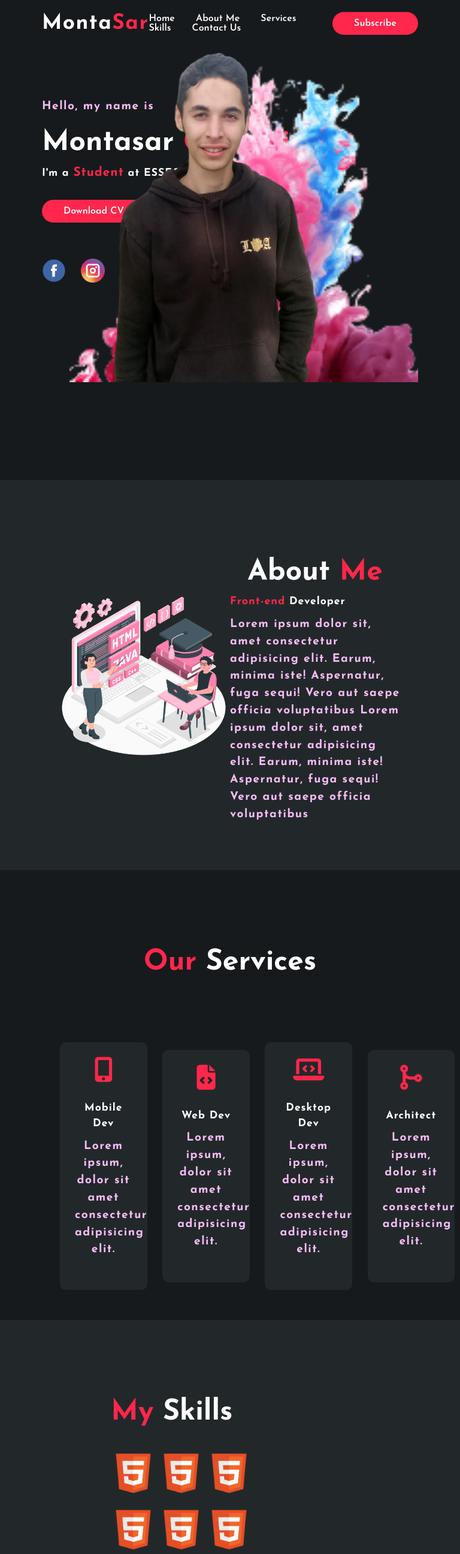
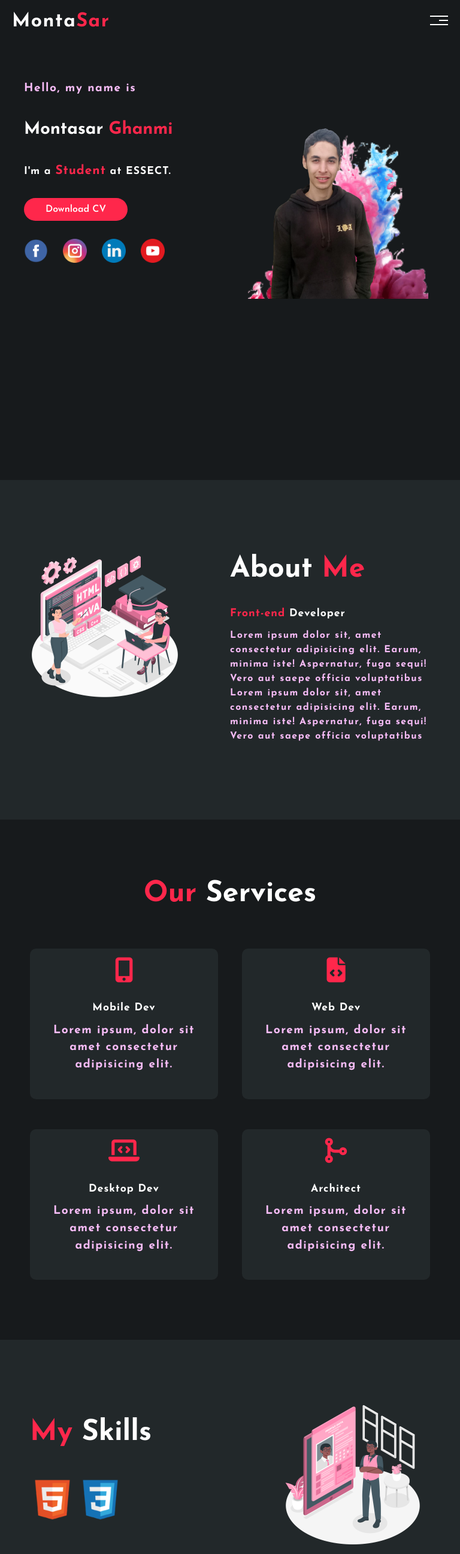
Before and after one commit to Montasar-Ghanmi/Design-2-Pinky-, a plain HTML site: page index.html in a window 768 px wide. Shown: the top 2590 px of the page at 60% size. Drawn offline with Linux system fonts and the light colour scheme; a web font is replaced by a local one.

Commit message:
Upload Design

```diff
--- a/index.html
+++ b/index.html
@@ -31,7 +31,7 @@
 
         <section class="home" id="home">
             <div class="intro">
-                <div class="info-and-icons">
+                <div class="one info-and-icons">
                     <div class="info">
                         <p>Hello, my name is</p>
                         <h2>Montasar <span class="last-name">Ghanmi</span></h2>
@@ -45,7 +45,7 @@
                         <a href="#"><img src="images/1491580651-yumminkysocialmedia28_83061 (1).png" alt=""></a>
                     </div>
                 </div>
-                <div class="image">
+                <div class="one image">
                     <img src="images/my-edit-image.png" alt="">
                 </div>
             </div>
@@ -146,10 +146,10 @@
         <footer id="contact-us" class="contact-us">
             <h2>Montasar <span>Ghanmi</span></h2>
             <p>
-                Lorem ipsum dolor sit amet consectetur adipisicing elit.
+                Lorem ipsum dolor sit amet consectetur elit.
                 Lorem ipsum ipsum adipisicing adipisicing elit.
             </p>
-            <h5>CopyRight &copy; By Montasar Ghanmi</h5>
+            <h5>CopyRight &copy; 2023 by Montasar Ghanmi</h5>
         </footer>
     </body>
 </html>
--- a/style.css
+++ b/style.css
@@ -84,7 +84,6 @@ button:hover {
 .intro {
     display: flex;
     justify-content: space-between;
-    position: relative;
 }
 
 .info {
@@ -102,7 +101,7 @@ button:hover {
 
 .info h2 {
     font-size: 3rem;
-    margin: 15px 0;
+    margin: 40px 0;
 }
 
 .info h2 span {
@@ -138,14 +137,17 @@ button:hover {
     transform: scale(1.2);
 }
 
+.intro .image {
+    position: relative;
+    top: 75px;
+    left: -70px;
+}
+
 .intro .image img{
     background-image: url(images/hiclipart.com.png);
     background-repeat: no-repeat;
     background-size: cover;
-    position: absolute;
-    bottom: -36.5%;
-    right: 0;
-    height: 130%;
+    height: 110%;
 }
 
 .about-me {
@@ -208,6 +210,11 @@ h2 span {
     display: flex;
     justify-content: space-between;
     align-items: center;
+    flex-wrap: wrap;
+}
+
+.services .cards .card {
+    width: calc(100% / 4);
 }
 
 .services .cards .card .info {
@@ -303,7 +310,7 @@ footer h5 {
     }
     .logo,
     .logo span {
-        font-size: 1.5rem;
+        font-size: 1.9rem;
     }
     .mid-nav ul {
         display: none;
@@ -361,10 +368,11 @@ footer h5 {
     }
     .mid-nav:hover .icon span:nth-child(2){
         width: 100%;
+        background-color: var(--primarycolor);
     }
     /* Home-section */
     .intro .image img {
-        /* display: none; */
+        display: none;
         position: absolute;
         top: 9%;
         left: -40px;
@@ -375,6 +383,9 @@ footer h5 {
         display: flex;
         justify-content: center;
         align-items: center;
+    }
+    .info {
+        margin-top: 0;
     }
     .info p {
         text-align: center;
@@ -412,7 +423,6 @@ footer h5 {
     }
     .about-me .info h2 {
         font-size: 3rem;
-        margin: 40px 0;
     }
     .about-me .info h2 span {
         font-size: 3rem;
@@ -431,8 +441,8 @@ footer h5 {
     .services h2 {
         margin-bottom: 50px;
     }
-    .services .cards {
-        flex-wrap: wrap;
+    .services .cards .card {
+        width: 100%;
     }
     .services .cards .card .info {
         width: 100%;
@@ -456,9 +466,7 @@ footer h5 {
     .skills .picture img {
         display: none;
     }
-    footer {
-        padding: 20px 30px;
-    }
+    /* Footer */
     footer p {
         font-size: 12px;
     }
@@ -468,7 +476,153 @@ footer h5 {
 /* small screen */
 
 @media (min-width: 660px) and (max-width: 991px) {
-
+    /* Navbar */
+    nav {
+        padding: 20px;
+    }
+    .logo,
+    .logo span {
+        font-size: 2rem;
+    }
+    .mid-nav ul {
+        display: none;
+        width: 170px;
+        position: absolute;
+        top: 100%;
+        right: 15px;
+        background-color: var(--bgcolor-2);
+        border-radius: 10px;
+        z-index: 1;
+    }
+    .mid-nav:hover ul {
+        display: block;
+    }
+    .mid-nav ul::before {
+        content: "";
+        position: absolute;
+        border: 10px solid;
+        border-color: transparent transparent var(--bgcolor-2) transparent;
+        top: -20px;
+        right: 10px;
+    }
+    .mid-nav ul a {
+        display: block;
+        padding: 15px 20px;
+        border-bottom: 1px solid var(--lightcolor);
+        width: 100%;
+    }
+    .mid-nav ul a:last-child {
+        border-bottom: none;
+    }
+    .mid-nav ul a:hover {
+        border-bottom-color: var(--primarycolor);
+        border-width: 50%;
+        padding-left: 35px;
+    }
+    nav button {
+        display: none;
+    }
+    .mid-nav .icon {
+        width: 30px;
+        display: flex;
+        justify-content: flex-end;
+        flex-wrap: wrap;
+    }
+    .mid-nav .icon span {
+        width: 100%;
+        height: 2px;
+        background-color: var(--lightcolor);
+        margin-bottom: 5px;
+    }
+    .mid-nav .icon span:nth-child(2) {
+        width: 50%;
+        transition: .3s;
+    }
+    .mid-nav:hover .icon span:nth-child(2){
+        width: 100%;
+        background-color: var(--primarycolor);
+    }
+    /* Home-section */
+    .intro .image img {
+        height: 60%;
+    }
+    .home {
+        padding: 0 40px;
+    }
+    .intro .one {
+        width: calc((100% / 2) - 30px);
+    }
+    .info h2 {
+        text-align: left;
+    }
+    .home .info h2,
+    .home .info h2 span {
+        font-size: 1.8rem;
+        line-height: 1.3;
+    }
+    .intro .icons {
+        margin-top: 30px;
+    }
+    .intro .image {
+        display: flex;
+        align-items: flex-end;
+        top: 0;
+        left: 0;
+    }
+    /* About-section */
+    .about-me {
+        padding: 100px 50px;
+    }
+    .about-me .image img {
+        width: 250px;
+    }
+    .about-me .info h2 {
+        margin: 40px 0;
+    }
+    .about-me .info h2 span {
+        display: inline;
+    }
+    .about-me .info .job p {
+        font-size: 1rem;
+    }
+    /* Services-section */
+    .services {
+        padding: 100px 50px;
+    }
+    .services h2 {
+        margin-bottom: 50px;
+    }
+    .services .cards .card {
+        width: calc((100% / 2) - 20px);
+    }
+    .services .cards .card .info {
+        width: 100%;
+        margin-top: 50px;
+        padding: 15px;
+    }
+    /* Skills-section */
+    .skills {
+        padding: 100px 50px;
+    }
+    .skills .imagesicons {
+        width: 100%;
+        margin-right: 0;
+    }
+    .skills .imagesicons h2 {
+        margin-bottom: 50px;
+    }
+    .skills .imagesicons img:not(:nth-child(2), :last-child) {
+        display: none;
+    }
+    .skills .data {
+        justify-content: space-between;
+    }
+    .skills .data div {
+        width: calc((100% / 2) - 80px);
+    }
+    .skills .picture img {
+        width: 250px;
+    }
 }
 
 /* Medium-Screen */
```
Also changed, not shown: 1 other file.
